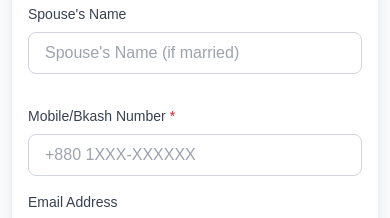
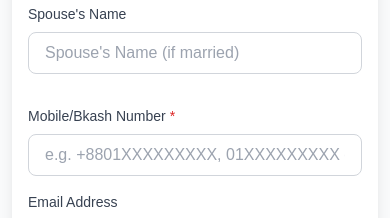
Before and after one commit to ya-shuvo30/brightlife-typescript-app, a React (Vite) app: page /membership-form in a window 390 px wide. Shown: the part 1540-1758 px from the top of the page. Built offline with nearby package versions, Linux system fonts and the light colour scheme; no server answers.

Commit message:
Support Bangladesh and international phone formats (E.164) on mobile input; sanitize input

```diff
--- a/src/components/forms/membership/PersonalInfoStep.tsx
+++ b/src/components/forms/membership/PersonalInfoStep.tsx
@@ -240,12 +240,22 @@ const PersonalInfoStep: React.FC<FormStepProps> = ({ formData, updateFormData, e
             id="mobile"
             name="mobile"
             type="tel"
+            inputMode="tel"
             autoComplete="tel"
+            // Accept Bangladesh local formats (01XXXXXXXXX / +8801XXXXXXXXX etc.)
+            // OR general international E.164 numbers (e.g. +12025550123, +971501234567)
+            pattern="^(?:(?:\\+?88)?0?1[3-9]\\d{8}|(?:\\+?[1-9]\\d{1,14}))$"
+            title="Accepts Bangladesh numbers (e.g. +8801XXXXXXXXX or 01XXXXXXXXX) or international E.164 numbers (e.g. +12025550123, +971501234567, +60123456789)"
             value={formData.mobile}
-            onChange={(e) => updateFormData({ mobile: e.target.value })}
+            onChange={(e) => {
+              const raw = e.target.value || '';
+              // Keep digits and leading + only; remove spaces, dashes, parentheses
+              const sanitized = raw.replace(/[^\\d+]/g, '');
+              updateFormData({ mobile: sanitized });
+            }}
             className={`w-full px-4 py-2 border rounded-lg focus:ring-2 focus:ring-red-500
               ${errors?.mobile ? 'border-red-500' : 'border-gray-300'}`}
-            placeholder="+880 1XXX-XXXXXX"
+            placeholder="e.g. +8801XXXXXXXXX, 01XXXXXXXXX or +1XXXXXXXXXX (US)"
           />
           {errors?.mobile && <p className="mt-1 text-sm text-red-600">{errors.mobile}</p>}
         </div>
```
